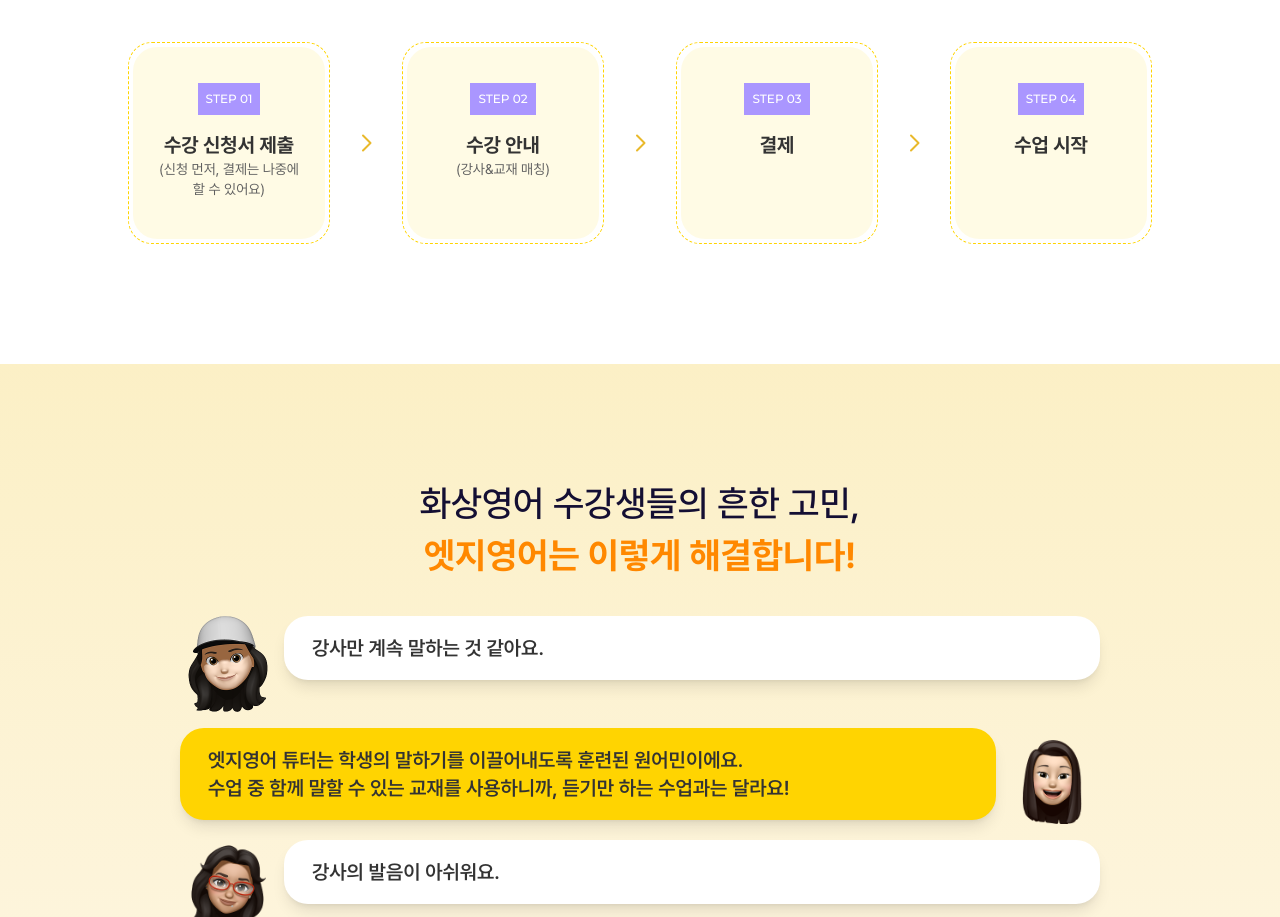
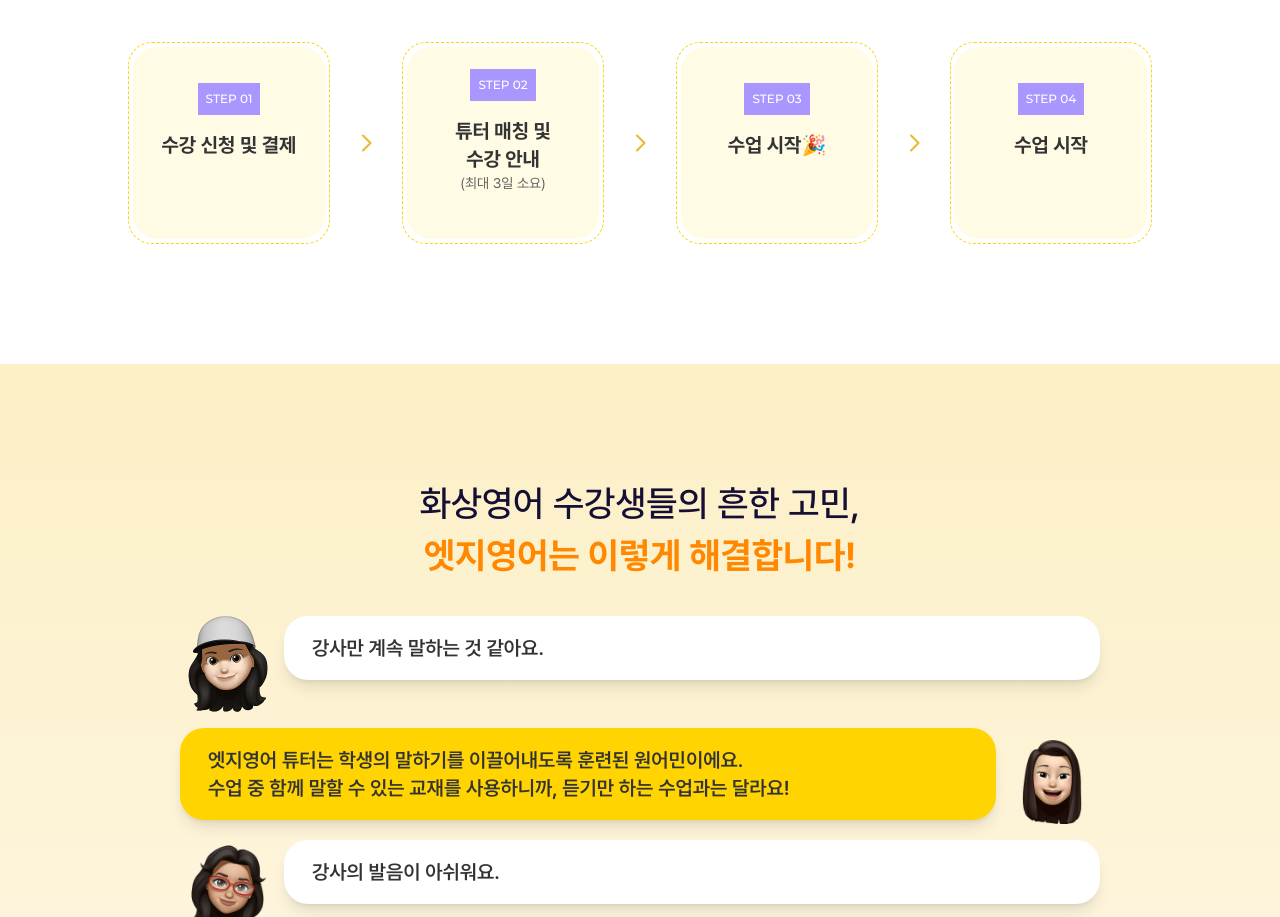
Before and after one commit to gandy818/edge-english, a Next.js app: page / in a window 1280 px wide. Shown: the part 2771-3688 px from the top of the page. Built offline with nearby package versions, Linux system fonts and the light colour scheme.

Commit message:
메인에 수업절차수정/이벤트 1개 마감/자주묻는질문수정

```diff
--- a/src/app/page.tsx
+++ b/src/app/page.tsx
@@ -247,10 +247,10 @@ export default function Home() {
               </span>
               <div>
                 <p className="text-xl font-bold max-lg:tracking-[-0.8px] max-md:text-base">
-                  수강 신청서 제출
+                  수강 신청 및 결제
                 </p>
                 <p className="h-11 text-sm text-edge-gray max-md:text-xs">
-                  (신청 먼저, 결제는 나중에 할 수 있어요)
+
                 </p>
               </div>
             </div>
@@ -273,9 +273,9 @@ export default function Home() {
                 STEP 02
               </span>
               <div>
-                <p className="text-xl font-bold max-md:text-base">수강 안내</p>
+                <p className="text-xl font-bold max-md:text-base">튜터 매칭 및<br />수강 안내</p>
                 <p className="h-11 text-sm text-edge-gray max-md:text-xs">
-                  (강사&교재 매칭)
+                  (최대 3일 소요)
                 </p>
               </div>
             </div>
@@ -298,7 +298,7 @@ export default function Home() {
                 STEP 03
               </span>
               <div>
-                <p className="text-xl font-bold max-md:text-base">결제</p>
+                <p className="text-xl font-bold max-md:text-base">수업 시작🎉</p>
                 <p className="h-11 text-sm text-edge-gray max-md:text-xs"></p>
               </div>
             </div>
--- a/src/data/events.json
+++ b/src/data/events.json
@@ -14,7 +14,7 @@
   {
     "index": 1,
     "type": "이벤트",
-    "status": "진행중",
+    "status": "마감",
     "date": "2025-06-14",
     "title": "10,000원 즉시할인! 카카오톡 플친 프로모션",
     "writer": "엣지영어",
--- a/src/data/faqs.json
+++ b/src/data/faqs.json
@@ -3,7 +3,7 @@
     "index": 0,
     "type": ["수강 신청", "결제"],
     "question": "수강 등록 절차가 궁금해요.",
-    "answer": "먼저 수업 신청서를 작성해 주세요. 엣지팀이 확인 후 강사와 교재를 안내드립니다. 안내 내용을 확인하신 뒤 결제하시면 수업이 시작됩니다."
+    "answer": "수업 신청서 작성 및 결제를 완료하시면, 엣지영어팀이 확인 후 가장 잘 맞는 강사와 교재를 안내해드립니다(최대 3영업일 소요). 안내받은 내용을 확인하신 뒤 일정이 확정되면, 담당 강사와의수업이 시작됩니다."
   },
   {
     "index": 1,
```
